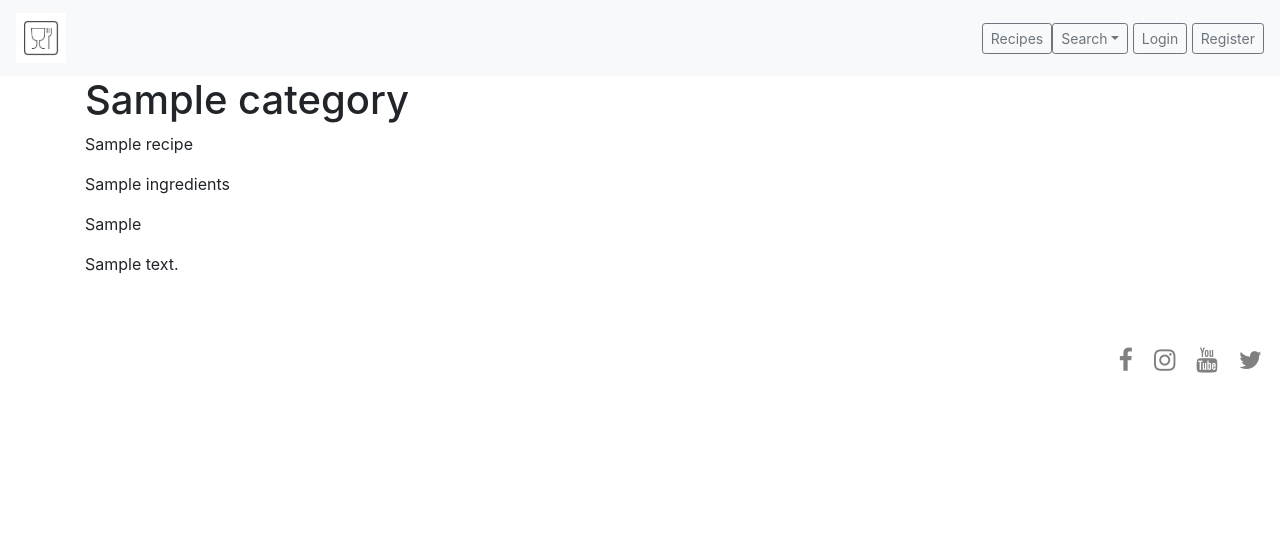
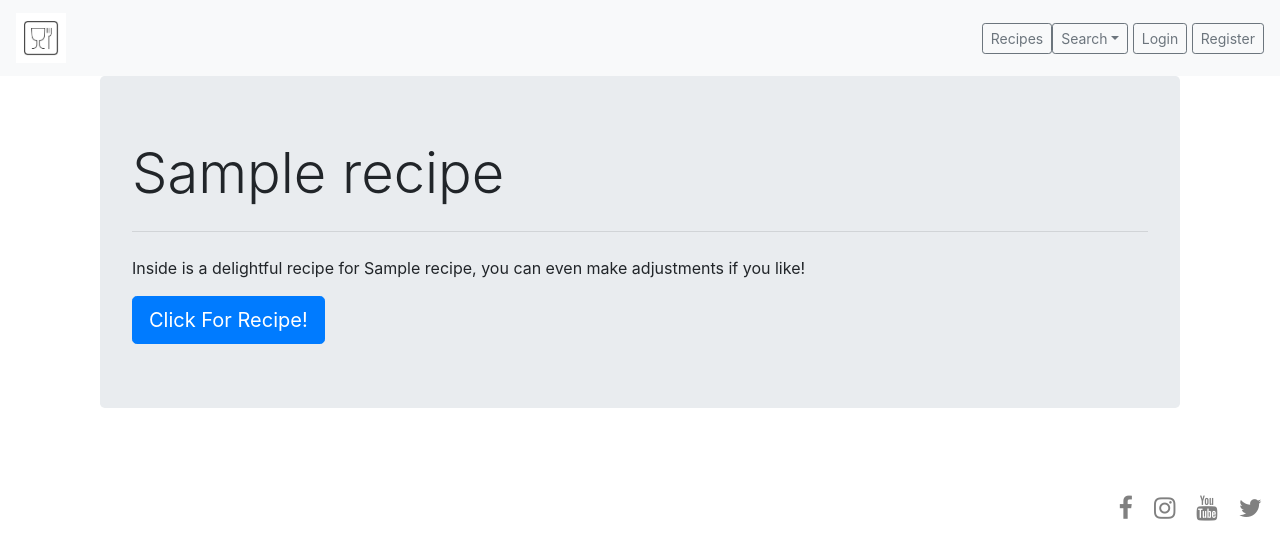
Before and after one commit to LiamD88/cooking-for-you, a Flask app: page /meat-recipes in a window 1280 px wide. Shown: the top 560 px of the page. Run offline with Flask 2, Linux system fonts and the light colour scheme; a database or web service that is not in the repository returns one stand-in record (values such as "Sample title"); some libraries are stand-ins or nearby versions.

Commit message:
I adjusted the container in meat-receipes.html to contain a jumbotron and a link for each recipe. will style further later and possibly add image

```diff
--- a/templates/meat-recipes.html
+++ b/templates/meat-recipes.html
@@ -8,16 +8,17 @@
 
 <div class="container">
   <!--containter to display items for the moment this will change-->
-  <div class="row">
     <div class="col-12">
-      <div class="h1">{{ meat['category'] }}</div>
-      <p>{{ meat['name'] }}</p>
-      <p>{{ meat['ingredients'] }}</p>
-      <p>{{ meat['how_to_cook'] }}</p>
-      <p>{{ meat['additional_notes'] }}</p>
-    </div>
-  </div>
-</div>
+      <div class="jumbotron img">
+        <h1 class="display-4"> {{ meat['name'] }}</h1>
+        <hr class="my-4">
+        <p>Inside is a delightful recipe for {{ meat['name'] }}, you can even make adjustments if you like!</p>
+        <a class="btn btn-primary btn-lg" href="#" role="button">Click For Recipe!</a>
+      </div>
+        </div>
+      </div>
+
+
 
 
 {% endfor %}
```
